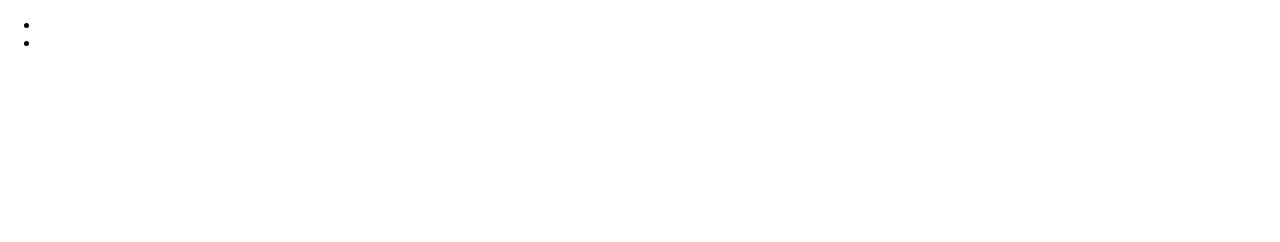
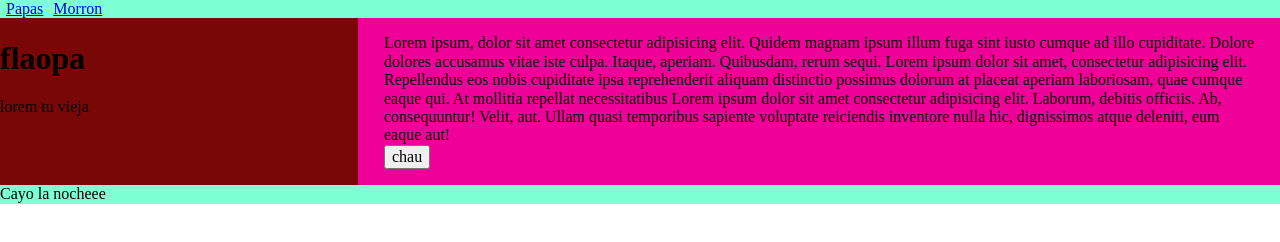
Before and after one commit to DanuSag/Portfolio, a plain HTML site: page Index.html in a window 1280 px wide. Drawn offline with Linux system fonts and the light colour scheme.

Commit message:
Frailejon

```diff
--- a/Index.html
+++ b/Index.html
@@ -5,13 +5,39 @@
     <meta http-equiv="X-UA-Compatible" content="IE=edge">
     <meta name="viewport" content="width=device-width, initial-scale=1.0">
     <link rel="stylesheet" href="css/normalize.css">
-
+    <link rel="stylesheet" href="css/cuerpo.css">
     <title>Document</title>
 </head>
 <body>
+    <!-- nav bar -->
     <ul>
-        <li></li>
-        <li></li>
+        <li>
+            <a href="https://ih1.redbubble.net/image.1505427328.5714/st,small,507x507-pad,600x600,f8f8f8.jpg"> Papas </a>
+        </li>
+        <li>
+            <a href="https://www.ellaeonline.com.co/__export/1647270571683/sites/ellaeonline/img/2022/03/14/frailejon_ernesto_pxrez.jpg_664826343.jpg"> Morron </a>
+        </li>
     </ul>
+
+    <div class="global">
+        <div class="contenido">
+            <h1>flaopa</h1>
+            <p>lorem tu vieja</p>
+        </div>
+
+        <div class="extra">
+            <!-- imagenes -->
+            <p>Lorem ipsum, dolor sit amet consectetur adipisicing elit. Quidem magnam ipsum illum fuga sint iusto cumque ad illo cupiditate. Dolore dolores accusamus vitae iste culpa. Itaque, aperiam. Quibusdam, rerum sequi. Lorem ipsum dolor sit amet, consectetur adipisicing elit. Repellendus eos nobis cupiditate ipsa reprehenderit aliquam distinctio possimus dolorum at placeat aperiam laboriosam, quae cumque eaque qui. At mollitia repellat necessitatibus Lorem ipsum dolor sit amet consectetur adipisicing elit. Laborum, debitis officiis. Ab, consequuntur! Velit, aut. Ullam quasi temporibus sapiente voluptate reiciendis inventore nulla hic, dignissimos atque deleniti, eum eaque aut!</p>
+            <button>chau</button>
+        </div>
+
+    </div>
+
+    <footer>
+        <P>Cayo la nocheee</P>
+        <!-- link y zelda -->
+    </footer>
+
+
 </body>
 </html>
--- /dev/null
+++ b/css/cuerpo.css
@@ -0,0 +1,42 @@
+
+li{
+    display: inline-block;
+    padding: 0  0  0 6px;
+}
+
+ul{
+    background-color: aquamarine;
+    margin: 0 0;
+    padding: 0;
+}
+
+.global{
+    display: grid;
+    grid-template-areas:
+    "contenido extra extra";
+
+    grid-template-rows: repeat(1,1fr);
+
+}
+
+.contenido{
+    grid-area: contenido;
+    background-color: #790707;
+    width: 28vw;
+}
+
+.extra{
+    grid-area: extra;
+    background-color: #e09;
+    padding: 2vh 2vw;
+    width: 68vw;
+}
+
+
+footer{
+    background-color: aquamarine;
+}
+
+p{
+    margin: 0 0;
+}
```
